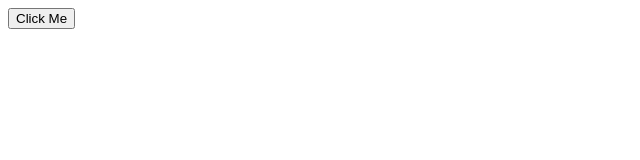
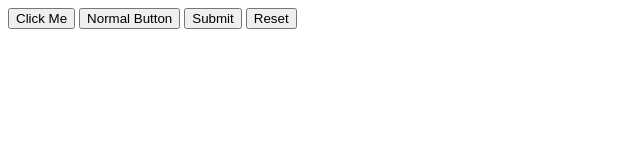
Before and after one commit to piotrlaczkowski16/som-szit, a plain HTML site: page index.html in a window 1280 px wide. Shown: the whole page, without its empty margins (0-640 px from the left). Drawn offline with Linux system fonts and the light colour scheme.

Commit message:
Update index.html

```diff
--- a/index.html
+++ b/index.html
@@ -7,6 +7,10 @@
 
 <body>
     <button>Click Me</button>
+
+    <button type="button">Normal Button</button>
+    <button type="submit">Submit</button>
+    <button type="reset">Reset</button>
 </body>
 
 
```
